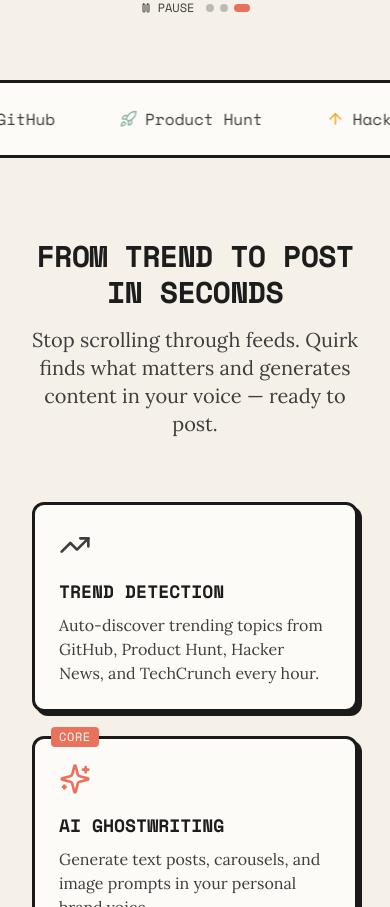
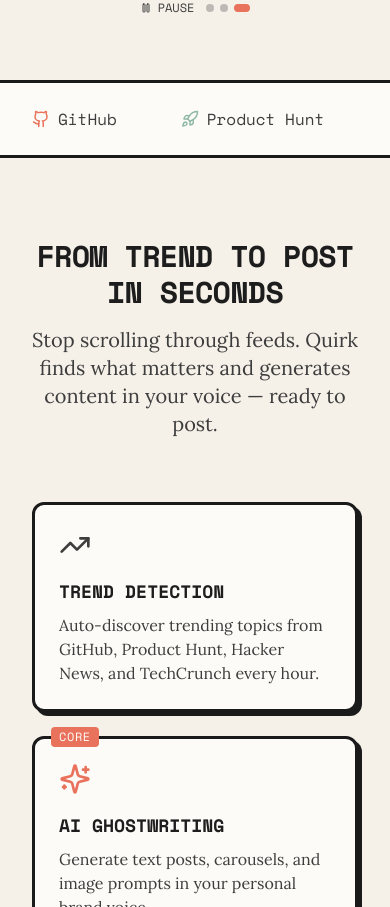
Before and after one commit to Sooraj-Suresh-Dev/quirk, a React (Vite) app in the folder packages/web/: page / in a window 390 px wide. Shown: the part 1206-2113 px from the top of the page. Built offline with nearby package versions, Linux system fonts and the light colour scheme; no server answers.

Commit message:
style(css): remove marquee animation and make bento grid responsive

```diff
--- a/packages/web/src/styles/globals.css
+++ b/packages/web/src/styles/globals.css
@@ -69,11 +69,6 @@
     }
   }
 
-  @keyframes marquee {
-    0% { transform: translateX(0); }
-    100% { transform: translateX(-50%); }
-  }
-
   @keyframes fade-in-up {
     from { opacity: 0; transform: translateY(48px); }
     to { opacity: 1; transform: translateY(0); }
@@ -124,11 +119,6 @@
 
   .animate-slide-in-right-delay {
     animation: slide-in-right 0.6s cubic-bezier(0.16, 1, 0.3, 1) 0.4s both;
-  }
-
-  .animate-marquee {
-    animation: marquee 20s linear infinite;
-    will-change: transform;
   }
 
   .animate-fade-in-up {
@@ -312,7 +302,7 @@
   }
 
   .bento-card-wide {
-    @apply col-span-2;
+    @apply md:col-span-2;
   }
 
   .bento-card-tall {
```
